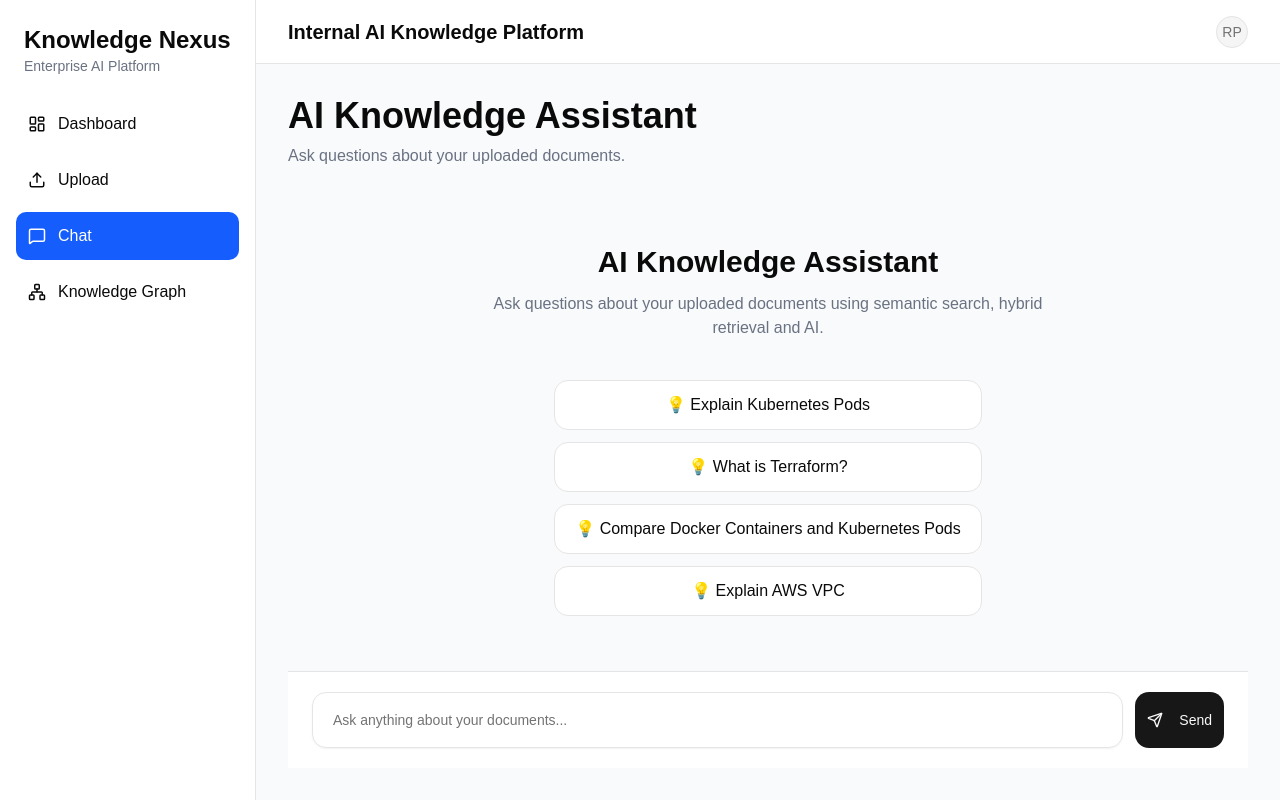
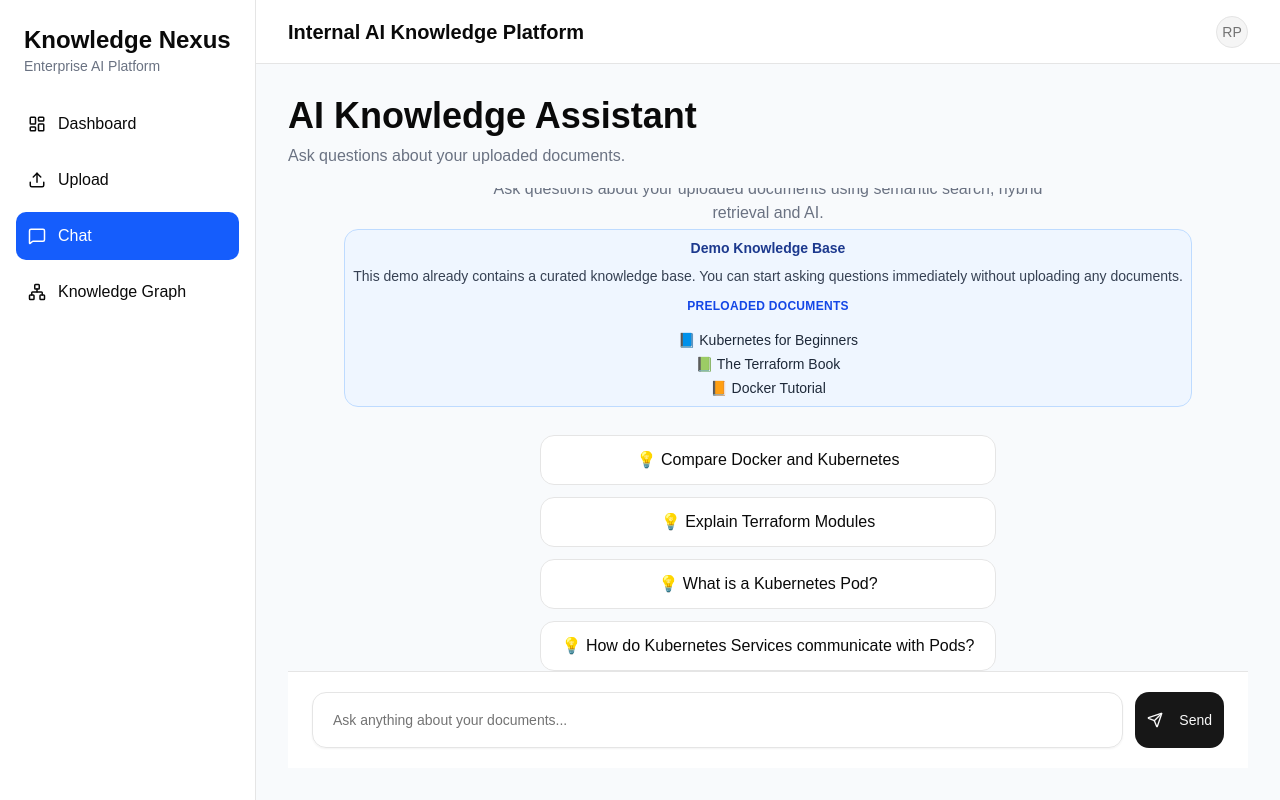
Before and after one commit to rutwikrp/Knowledge_Nexus_IDBI, a React (Vite) app in the folder frontend/: page /chat in a window 1280 px wide. Built offline with nearby package versions, Linux system fonts and the light colour scheme.

Commit message:
fixed the chat ui

```diff
--- a/frontend/src/components/chat/ChatWindow.tsx
+++ b/frontend/src/components/chat/ChatWindow.tsx
@@ -41,23 +41,45 @@ export default function ChatWindow({ messages }: Props) {
                         Ask questions about your uploaded documents using semantic search,
                         hybrid retrieval and AI.
                     </p>
+                    <div className="mt-1 rounded-xl border bg-blue-50 border-blue-200 p-2">
+                        <h3 className="text-sm font-semibold text-blue-900">
+                            Demo Knowledge Base
+                        </h3>
 
-                    <div className="mt-10 space-y-3">
+                        <p className="mt-2 text-sm text-gray-700">
+                            This demo already contains a curated knowledge base.
+                            You can start asking questions immediately without uploading any documents.
+                        </p>
+
+                        <div className="mt-3">
+                            <p className="text-xs font-semibold uppercase tracking-wide text-blue-700">
+                                Preloaded Documents
+                            </p>
+
+                            <div className="mt-4 space-y-1 text-sm text-gray-800">
+                                <div>📘 Kubernetes for Beginners</div>
+                                <div>📗 The Terraform Book</div>
+                                <div>📙 Docker Tutorial</div>
+                                </div>
+                        </div>
+                        </div>
+                    <div className="mt-7 space-y-3">
 
                         <div className="rounded-xl border bg-white px-5 py-3">
-                            💡 Explain Kubernetes Pods
+                            💡 Compare Docker and Kubernetes
                         </div>
 
                         <div className="rounded-xl border bg-white px-5 py-3">
-                            💡 What is Terraform?
+                            💡 Explain Terraform Modules
                         </div>
 
                         <div className="rounded-xl border bg-white px-5 py-3">
-                            💡 Compare Docker Containers and Kubernetes Pods
+                            💡 What is a Kubernetes Pod?
+
                         </div>
 
                         <div className="rounded-xl border bg-white px-5 py-3">
-                            💡 Explain AWS VPC
+                            💡 How do Kubernetes Services communicate with Pods?
                         </div>
 
                     </div>
```
